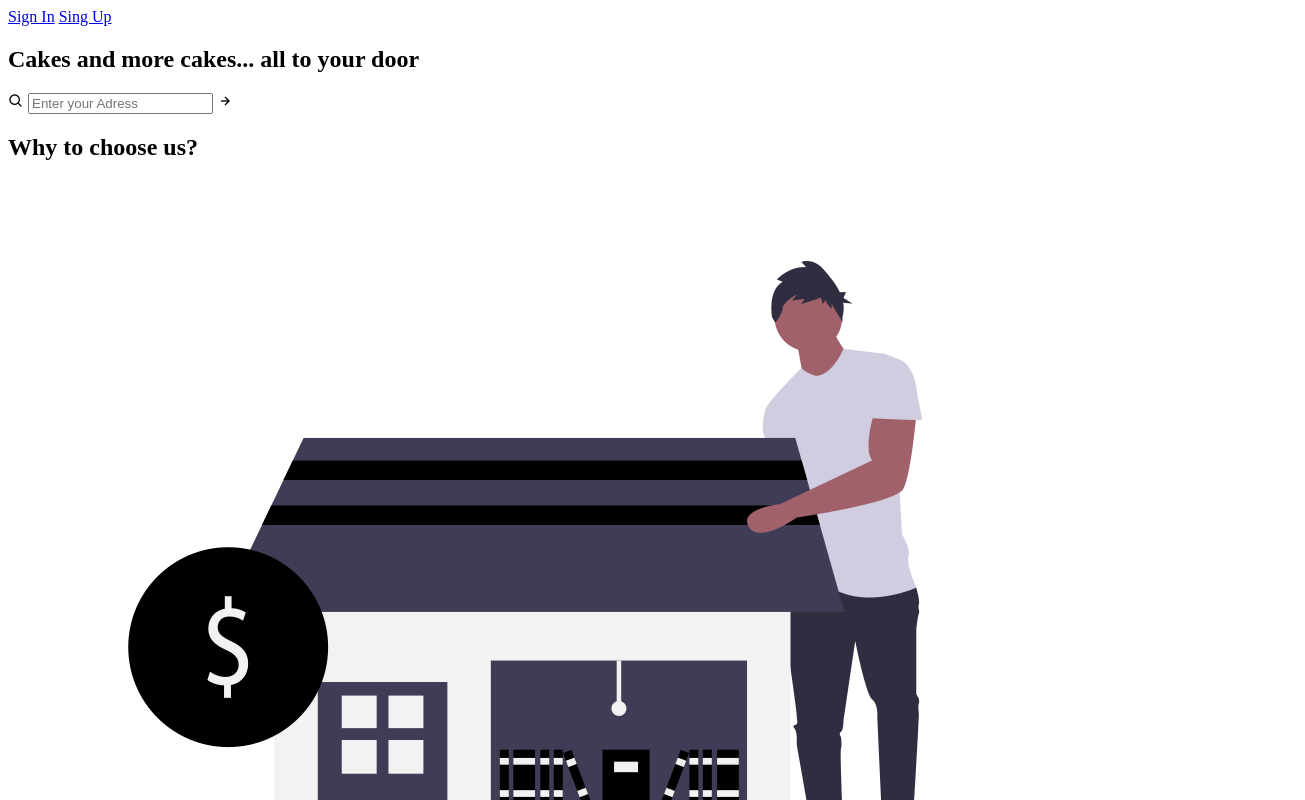
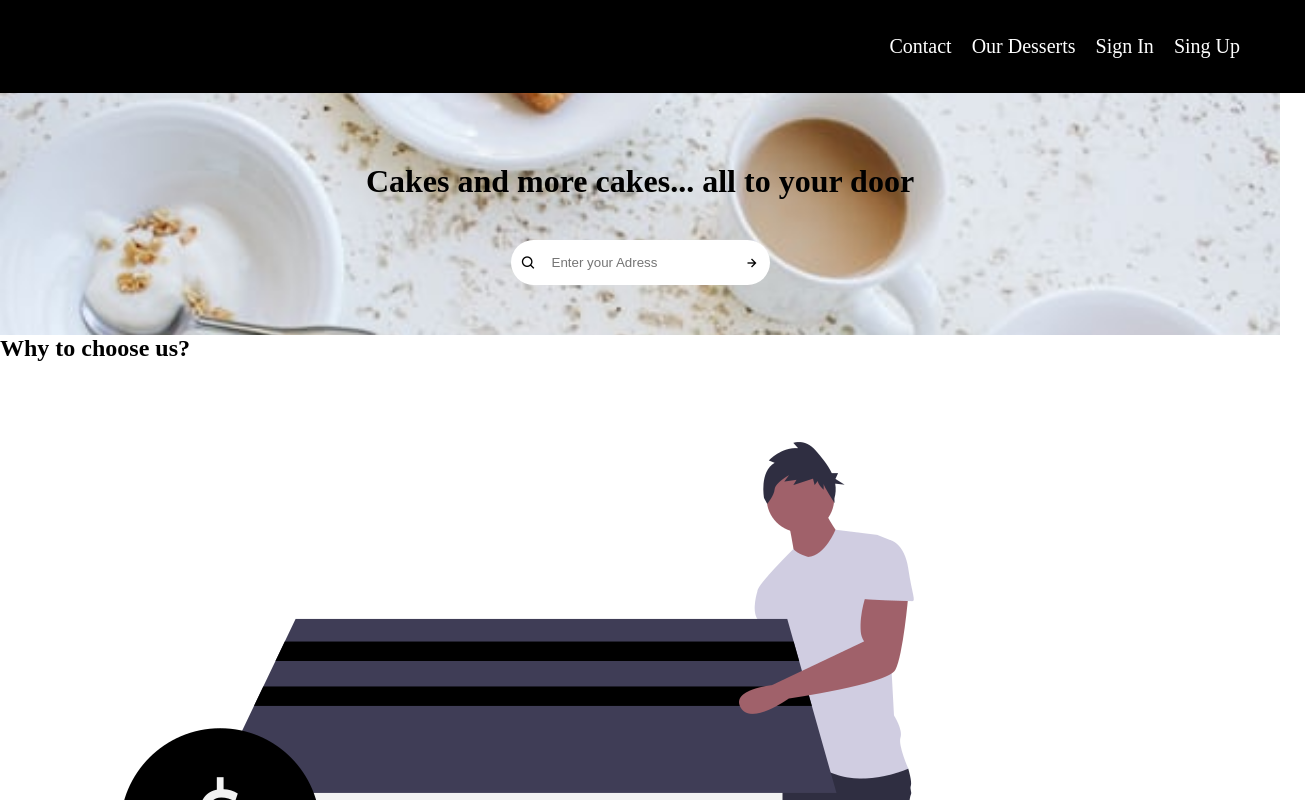
Before and after one commit to Tadeo-2404/Landing-Page-Bakery, a plain HTML site: page index.html in a window 1280 px wide. Shown: the top 800 px of the page, 1305 px wide, since content can reach past the window. Drawn offline with nearby package versions, Linux system fonts and the light colour scheme.

Commit message:
terminando header

```diff
--- /dev/null
+++ b/css/style.css
@@ -0,0 +1,59 @@
+* {
+    margin: 0;
+    padding: 0;
+}
+
+.header-container {
+    background: url(/img/bg2.jpg);
+    background-size: cover;
+    background-repeat: no-repeat;
+    display: flex;
+    flex-direction: column;
+    align-items: center;
+    justify-content: center;
+}
+
+/*NAV BAR*/
+.nav-bar {
+    background-color: black;
+    width: 100%;
+    padding: 25px;
+}
+.nav-container {
+    display: flex;
+    justify-content: flex-end;
+    margin-right: 30px;
+    column-gap: 20px;
+    padding: 10px;
+}
+.nav-container a {
+    color: white;
+    text-decoration: none;
+    font-size: 20px;
+}
+ /*HEADER-TILE*/
+.title-container {
+    padding: 20px;
+    margin-top: 50px;
+}
+.title-container h1 {
+    font-weight: 800;
+}
+/*SEARCH BAR*/
+.search-bar {
+    padding: 20px;
+    margin-bottom: 30px;
+
+}
+.search-bar-container {
+    display: flex;
+    align-items: center;
+    padding: 10px;
+    column-gap: 10px;
+    background-color: white;
+    border-radius: 40px;
+}
+.search-input {
+    border: none;
+    padding: 5px;
+}
--- a/index.html
+++ b/index.html
@@ -6,6 +6,7 @@
     <meta http-equiv="X-UA-Compatible" content="IE=edge">
     <meta name="viewport" content="width=device-width, initial-scale=1.0">
     <link href='https://unpkg.com/boxicons@2.0.9/css/boxicons.min.css' rel='stylesheet'>
+    <link rel="stylesheet" href="./css/style.css">
     <title>Landing Page Local Bakery</title>
 </head>
 
@@ -13,22 +14,23 @@
     <header class="header-container">
         <nav class="nav-bar">
             <div class="nav-container">
-                <a href="#">Sign In</a>
+                <a href="#">Contact</a>
+                <a href="#">Our Desserts</a><a href="#">Sign In</a>
                 <a href="#">Sing Up</a>
             </div>
         </nav>
 
         <div class="title-container">
-            <h2>Cakes and more cakes...
+            <h1>Cakes and more cakes...
                 all to your door
-            </h2>
+            </h1>
         </div>
 
         <div class="search-bar">
             <div class="search-bar-container">
-                <i class='bx bx-search'></i>
-                <input type="search" placeholder="Enter your Adress">
-                <i class='bx bx-right-arrow-alt'></i>
+                <i class='bx bx-search icon'></i>
+                <input class="search-input" type="text" placeholder="Enter your Adress">
+                <i class='bx bx-right-arrow-alt icon' ></i>
             </div>
         </div>
     </header>
```
Also changed, not shown: img/bg2.jpg (added).
